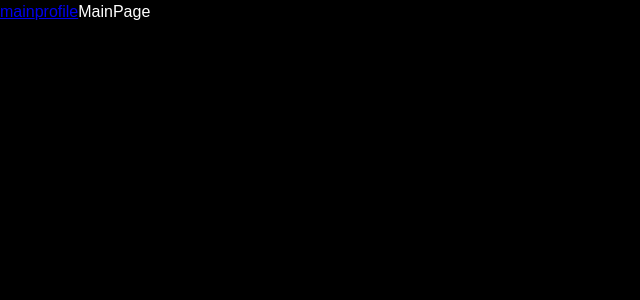
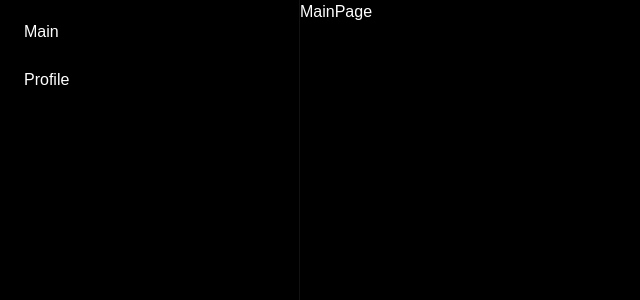
Before and after one commit to bbabdibakas/iheardnoise.frontend, a React app: page / in a window 1280 px wide. Shown: the top 300 px of the page, without its empty margins (0-640 px from the left). Built offline with nearby package versions, Linux system fonts and the light colour scheme.

Commit message:
feat: added components AppLink, Sidebar

```diff
--- a/src/App.tsx
+++ b/src/App.tsx
@@ -1,14 +1,13 @@
 import { Route, Routes } from "react-router-dom"
-import { Link } from "react-router-dom"
 import { Suspense } from "react"
 import { MainPageAsync } from "./pages/MainPage.async"
 import { ProfilePageAsync } from "./pages/ProfilePage.async"
+import Sidebar from "./components/Sidebar/Sidebar"
 
 const App = () => {
     return (
         <div className="wrapper">
-            <Link to={'/'}>main</Link>
-            <Link to={'/profile'}>profile</Link>
+            <Sidebar />
             <Suspense fallback={'Loading...'}>
                 <Routes>
                     <Route path="/" element={<MainPageAsync />} />
--- /dev/null
+++ b/src/components/AppLink/AppLink.module.scss
@@ -0,0 +1,4 @@
+.AppLink {
+    text-decoration: none;
+    color: var(--primary-color);
+}
--- /dev/null
+++ b/src/components/AppLink/AppLink.tsx
@@ -0,0 +1,24 @@
+import { Link, LinkProps } from 'react-router-dom'
+import cls from './AppLink.module.scss'
+
+interface AppLinkProps extends LinkProps {
+    className?: string
+}
+
+const AppLink = (props: AppLinkProps) => {
+    const {
+        to,
+        children,
+        className
+    } = props
+    return (
+        <Link
+            to={to}
+            className={`${cls.AppLink} ${className}`}
+        >
+            {children}
+        </Link>
+    )
+}
+
+export default AppLink
--- /dev/null
+++ b/src/components/Sidebar/Sidebar.module.scss
@@ -0,0 +1,23 @@
+.Sidebar {
+    width: 300px;
+    background: black;
+    display: flex;
+    flex-direction: column;
+    padding: 8px 12px 20px 12px;
+    border-right: 1px solid var(--hover-color);
+}
+
+.link {
+    padding: 12px;
+    border-radius: 8px;
+    display: flex;
+    align-items: center;
+
+    &:active {
+        color: var(--secondary-color);
+    }
+
+    &:hover {
+        background: var(--hover-color);
+    }
+}
--- /dev/null
+++ b/src/components/Sidebar/Sidebar.tsx
@@ -0,0 +1,13 @@
+import AppLink from '../AppLink/AppLink'
+import cls from './Sidebar.module.scss'
+
+const Sidebar = () => {
+    return (
+        <div className={cls.Sidebar}>
+            <AppLink to="/" className={cls.link}>Main</AppLink>
+            <AppLink to="/profile" className={cls.link}>Profile</AppLink>
+        </div>
+    )
+}
+
+export default Sidebar
--- a/src/styles/variables.scss
+++ b/src/styles/variables.scss
@@ -13,4 +13,6 @@
     //colors
     --app-bg-color: #000;
     --primary-color: #fff;
+    --secondary-color: #757575;
+    --hover-color: #121212;
 }
```
Also changed, not shown: src/types/global.d.ts (added, +7 -0 lines).
